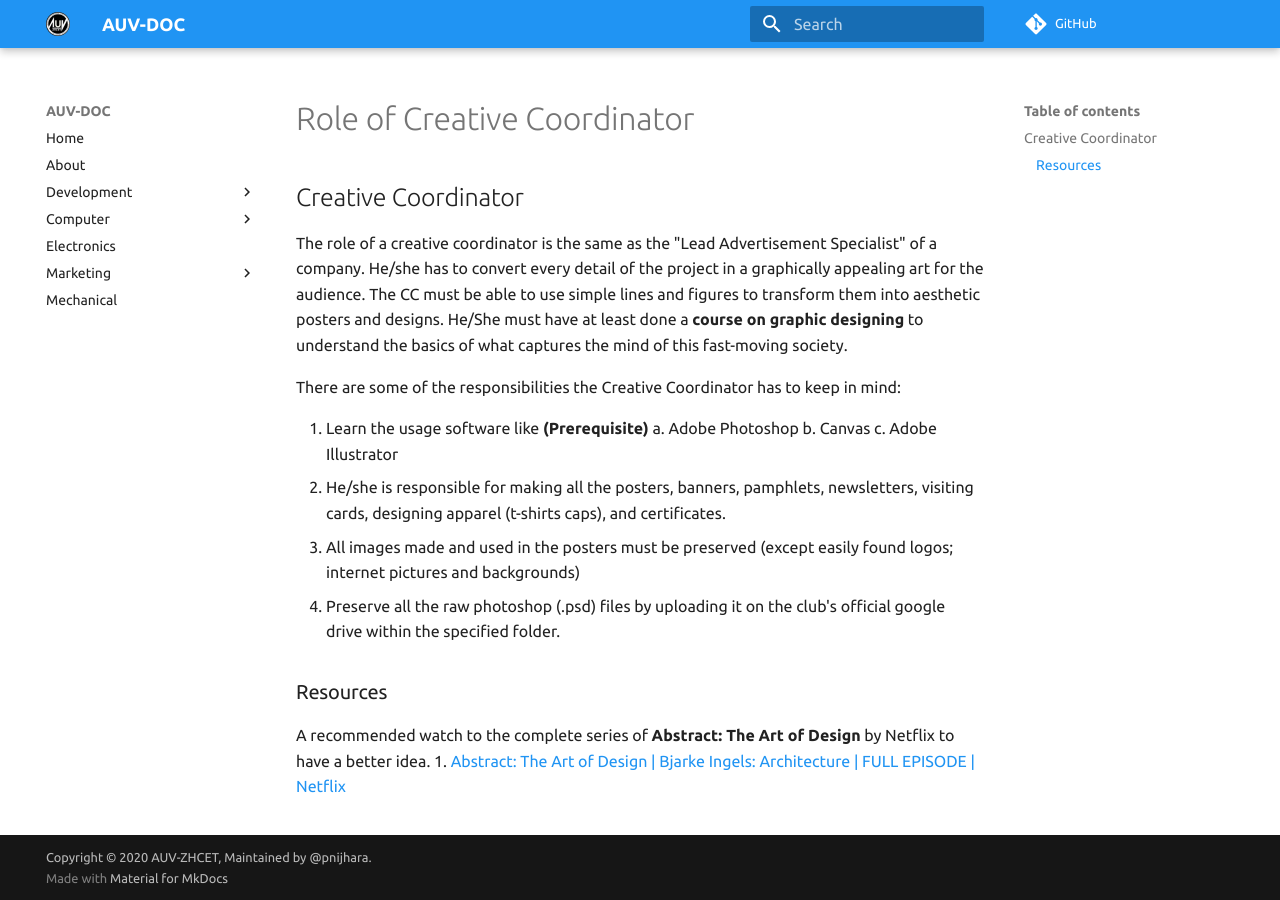
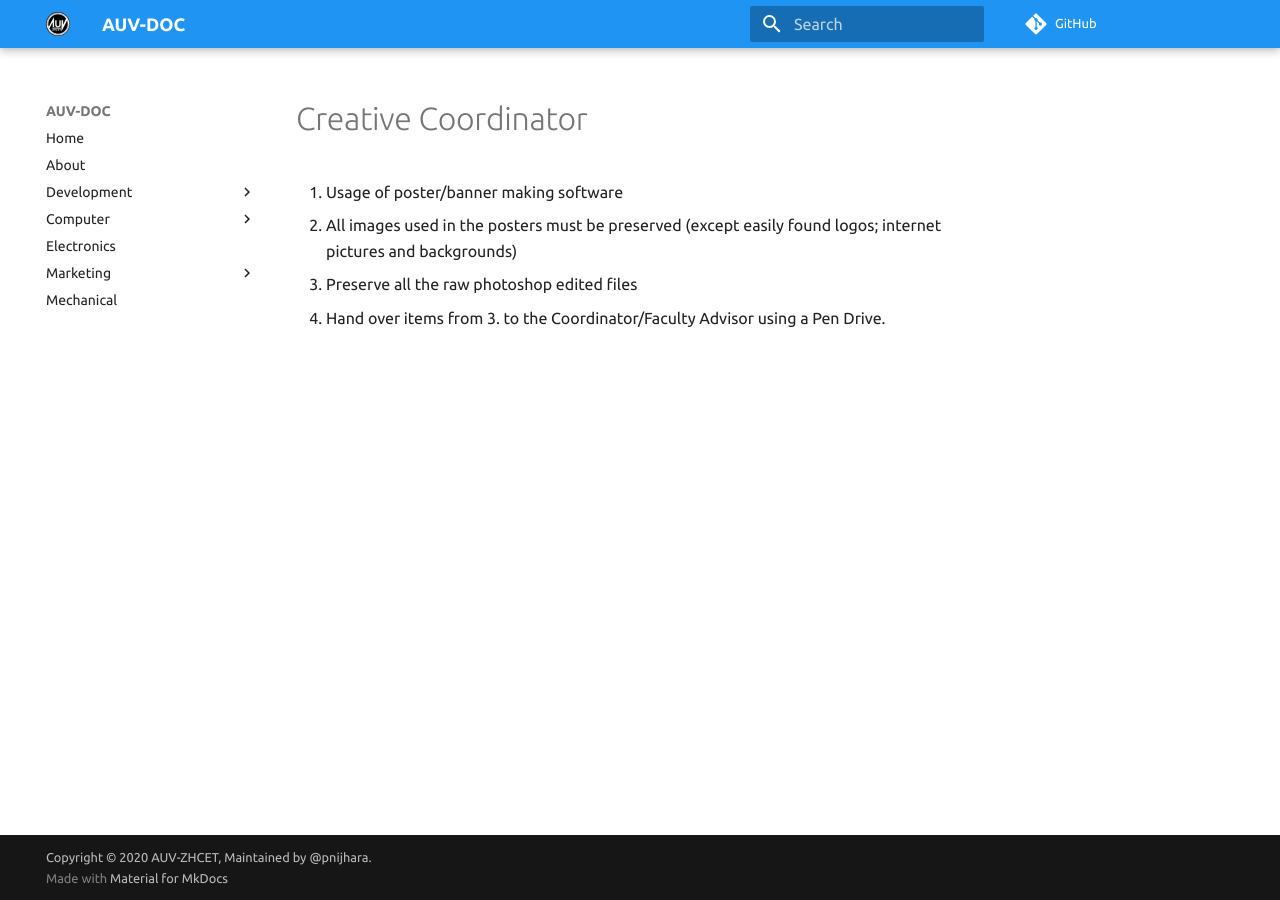
Before and after one commit to auvzhcet/Documentation, an MkDocs documentation site: the page built from docs/marketing/creative_Coordinator.md, in a window 1280 px wide. Built offline with MkDocs 1.6.1 and Material for MkDocs 9.7.7, drawn with Linux system fonts in a browser that asks for light colours; comment, search, counter and statistics services are not loaded.

Commit message:
Revert "1. Add yaml details"
This reverts commit 2beaaaf4f9f4150770f4550f7d493214d376e5ec.

```diff
--- a/docs/marketing/creative_Coordinator.md
+++ b/docs/marketing/creative_Coordinator.md
@@ -1,25 +1,6 @@
----
-title: Role of Creative Coordinator
-author: Syed Jawad Akhtar
-email-id: syedjawadakhtar@gmail.com
----
+# Creative Coordinator
 
-## Creative Coordinator
-
-The role of a creative coordinator is the same as the "Lead Advertisement Specialist" of a company. He/she has to convert every detail of the project in a graphically appealing art for the audience. The CC must be able to use simple lines and figures to transform them into aesthetic posters and designs.
-He/She must have at least done a **course on graphic designing** to understand the basics of what captures the mind of this fast-moving society.
-
-There are some of the responsibilities the Creative Coordinator has to keep in mind:
-
-1. Learn the usage software like **(Prerequisite)**
-    a. Adobe Photoshop
-    b. Canvas
-    c. Adobe Illustrator
-2. He/she is responsible for making all the posters, banners, pamphlets, newsletters, visiting cards, designing apparel (t-shirts caps), and certificates.
-3. All images made and used in the posters must be preserved (except easily found logos; internet pictures and backgrounds)
-4. Preserve all the raw photoshop (.psd) files by uploading it on the club's official google drive within the specified folder.
-
-### Resources
-
-A recommended watch to the complete series of **Abstract: The Art of Design** by Netflix to have a better idea.
-1. [Abstract: The Art of Design | Bjarke Ingels: Architecture | FULL EPISODE | Netflix](https://www.youtube.com/watch?v=rKeFCd1j5BE)
+1. Usage of poster/banner making software
+2. All images used in the posters must be preserved (except easily found logos; internet pictures and backgrounds)
+3. Preserve all the raw photoshop edited files
+4. Hand over items from 3. to the Coordinator/Faculty Advisor using a Pen Drive.
```
